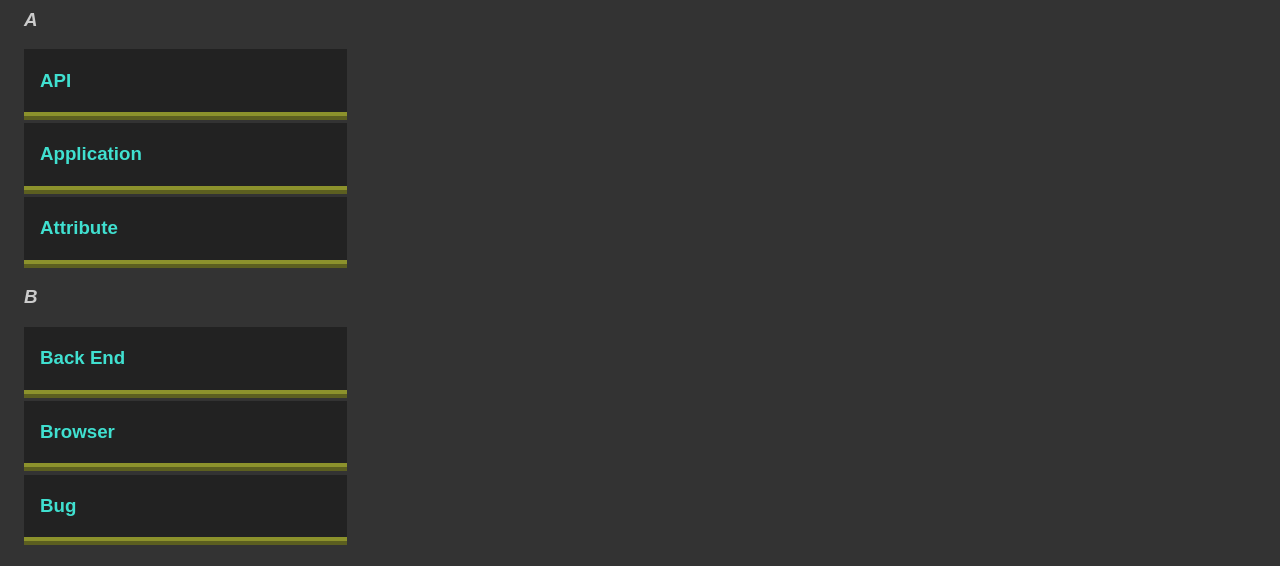
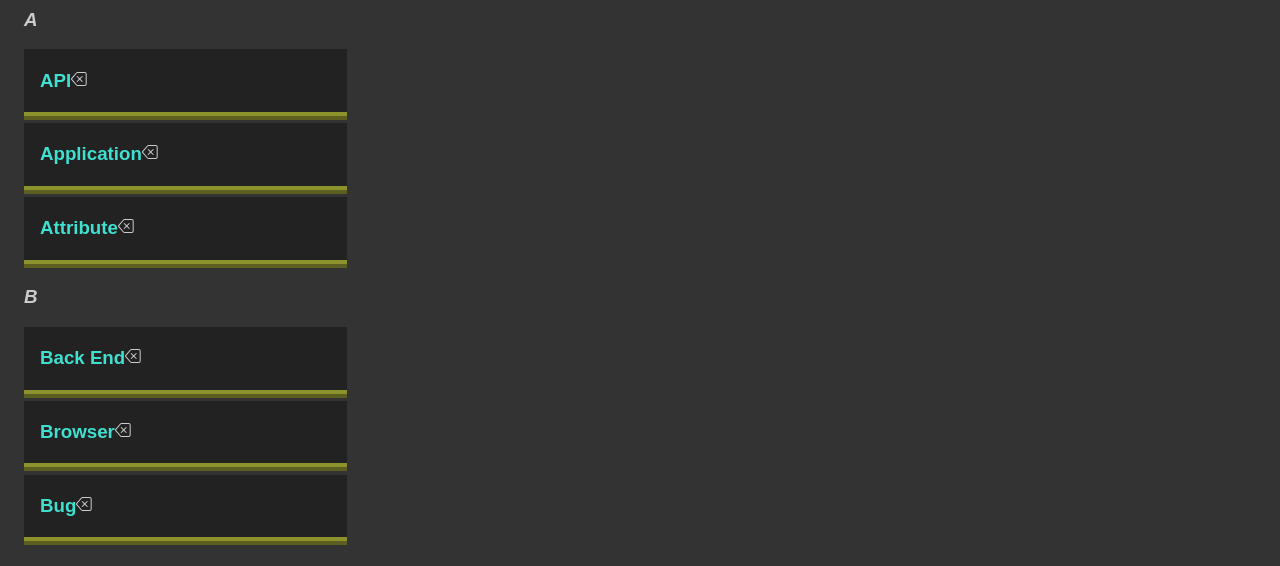
Before and after one commit to marceljaworski/glossary, a React (Vite) app: page /welcome in a window 1280 px wide. Shown: the part 179-745 px from the top of the page. Built offline with nearby package versions, Linux system fonts and the light colour scheme.

Commit message:
delete term clickhandler

```diff
--- a/package.json
+++ b/package.json
@@ -7,11 +7,12 @@
     "dev": "vite",
     "build": "tsc && vite build",
     "preview": "vite preview",
-     "cp": "node backend/cp.mjs"
+    "cp": "node backend/cp.mjs"
   },
   "dependencies": {
     "react": "^18.2.0",
     "react-dom": "^18.2.0",
+    "react-icons": "^4.7.1",
     "react-router-dom": "^6.4.3",
     "sass": "^1.55.0"
   },
--- a/src/App.scss
+++ b/src/App.scss
@@ -38,6 +38,7 @@ body {
 		h3 {
 			color: turquoise;
 			padding-inline-start: .9rem;
+			display: inline-block;
 			cursor: pointer;
 			&:hover {
 				font-weight: bolder;
--- a/src/pages/PageWelcome.tsx
+++ b/src/pages/PageWelcome.tsx
@@ -1,4 +1,5 @@
 import { useEffect, useState } from 'react';
+import { BsBackspace } from "react-icons/bs";
 import data from '../data/data.json';
 
 
@@ -58,15 +59,18 @@ export const PageWelcome = () => {
 
 		})
 	}
-
+	const handleDelete = (el: any) => {
+		const termsCopy = terms.filter((term) => {
+			return term.id !== el.id
+		})
+		setTerms(termsCopy)
+	}
 	return (
 		<>
 			<div className="addWord">
 				<input type="text" placeholder='Term' onChange={handleInput} value={newTerm.term} name="term"></input>
 				<input type="text" placeholder='Meaning' onChange={handleInput} value={newTerm.meaning} name="meaning"></input>
 				<button onClick={clickHandler}>Add new Word</button>
-
-
 			</div>
 			<p>There are {terms.length} <i>terms</i></p>
 			<div className= "glossaryContainer">
@@ -75,7 +79,8 @@ export const PageWelcome = () => {
 						<h3><i>{letter}</i></h3>
 						{letterList(letter).map( (el: ITerm,) =>
 							<div className= "card" key={el.id}>
-							<h3 onClick={() => handleFlashcard(el)}>{el.term}</h3>
+
+							<h3 onClick={() => handleFlashcard(el)}>{el.term}</h3><BsBackspace onClick={() => handleDelete(el)} />
 								{el.isOpen && (
 									<div className="textContainer">
 
```
Also changed, not shown: 1 other file (tests, documents, lock files or other folders).
